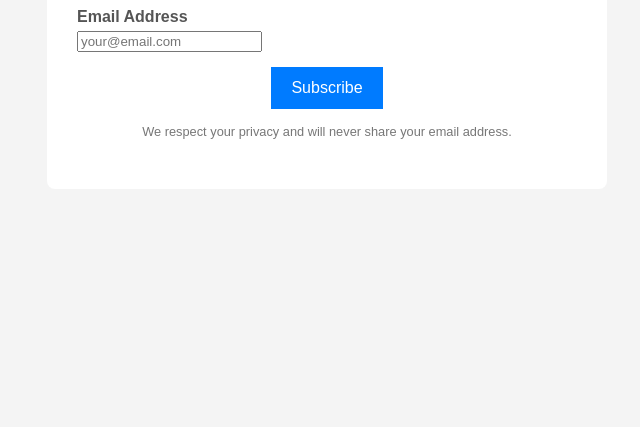
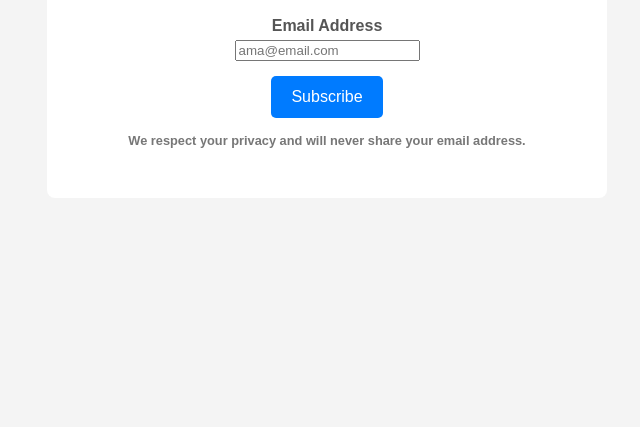
Before and after one commit to Naayart/Subscription-for-news-letter, a plain HTML site: page index.html in a window 1280 px wide. Shown: the part 373-800 px from the top of the page, without its empty margins (313-953 px from the left). Drawn offline with Linux system fonts and the light colour scheme.

Commit message:
second-commit

```diff
--- a/index.html
+++ b/index.html
@@ -17,7 +17,7 @@
             type="email"
             id="email"
             name="email"
-            placeholder="your@email.com"
+            placeholder="ama@email.com"
             required
           />
         </div>
--- a/style.css
+++ b/style.css
@@ -26,11 +26,12 @@ h1 {
 p {
   color: #666;
   margin-bottom: 20px;
+  font-weight: bold;
 }
 
 .form-group {
   margin-bottom: 15px;
-  text-align: left;
+  text-align: center;
 }
 
 label {
@@ -57,6 +58,7 @@ button {
   cursor: pointer;
   font-size: 16px;
   transition: background-color 0.3s ease;
+  border-radius: 5px;
 }
 
 button:hover {
```
